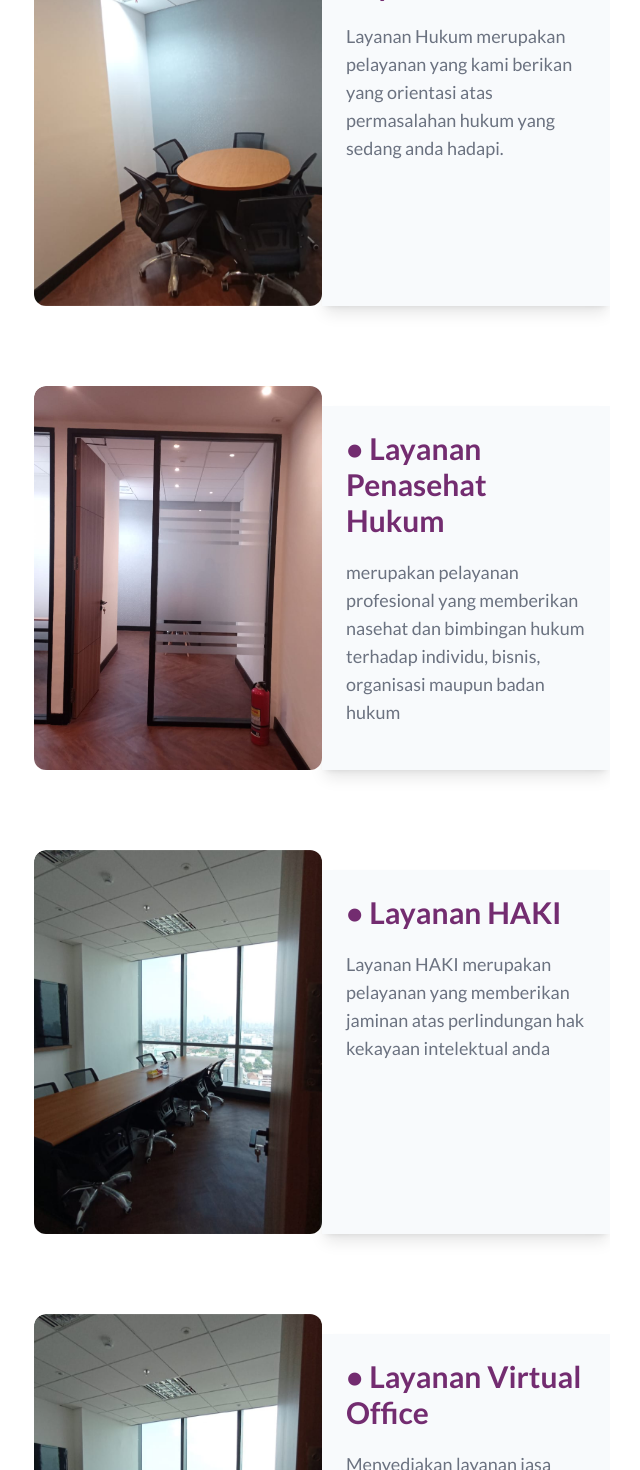
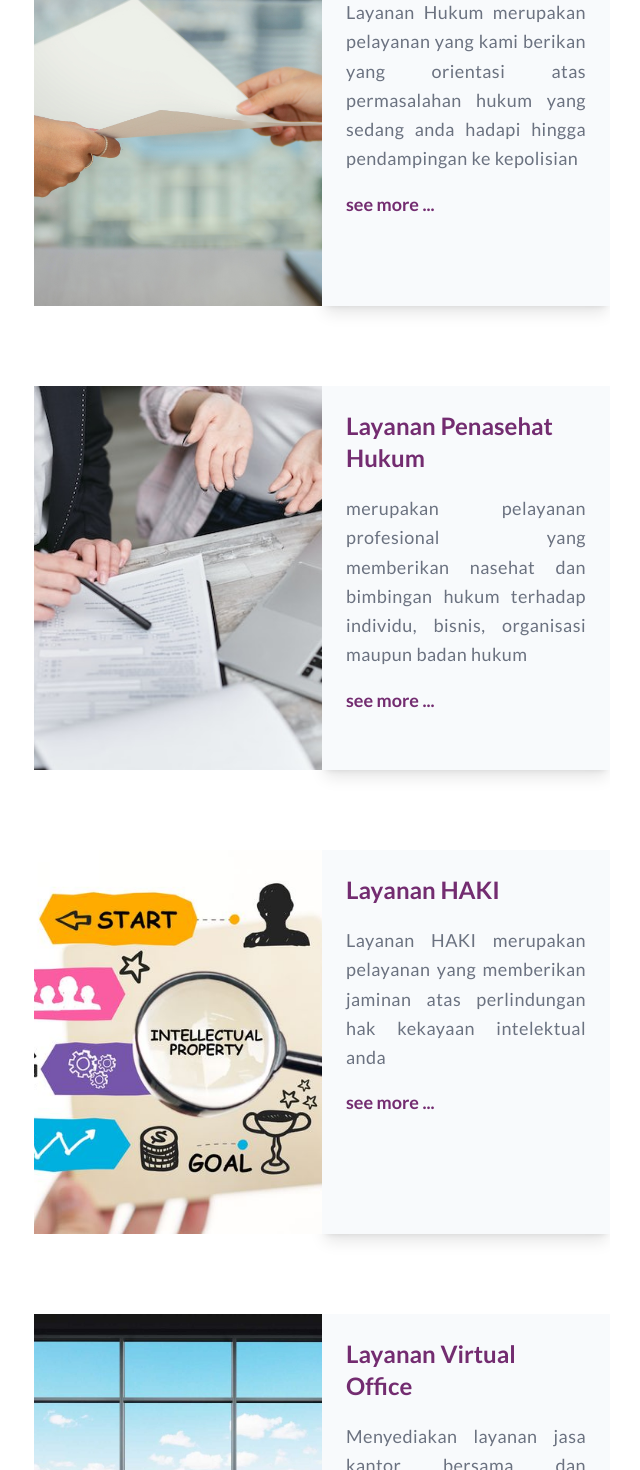
Before and after one commit to m12cksn/mitrasolusiwicaksana, a Next.js app: page /layanan in a window 1280 px wide. Shown: the part 1330-2800 px from the top of the page, without its empty margins (318-958 px from the left). Built offline with nearby package versions, Linux system fonts and the light colour scheme.

Commit message:
revision days h-1 services

```diff
--- a/src/app/kontak/page.jsx
+++ b/src/app/kontak/page.jsx
@@ -18,7 +18,7 @@ const page = () => {
     {
       icons: AiTwotoneMail,
       title: "Melalui Email",
-      desc: "Anda juga bisa mengirimkan email ke cs@voffice.co.id. Kami akan membalas email Anda secepatnya.",
+      desc: "Anda juga bisa mengirimkan email ke mitrasolusiwicaksana@gmail.com Kami akan membalas email Anda secepatnya.",
     },
     {
       icons: AiFillWechat,
--- /dev/null
+++ b/src/app/layanan/haki/page.jsx
@@ -0,0 +1,17 @@
+import Footer from "@/components/Footer";
+import Navbar from "@/components/Navbar";
+import React from "react";
+
+const page = () => {
+  return (
+    <div>
+      <Navbar />
+      <div className="flex w-full h-screen items-center justify-center">
+        <h1>HAKI</h1>
+      </div>
+      <Footer />
+    </div>
+  );
+};
+
+export default page;
--- /dev/null
+++ b/src/app/layanan/layanan_hukum/page.jsx
@@ -0,0 +1,17 @@
+import Footer from "@/components/Footer";
+import Navbar from "@/components/Navbar";
+import React from "react";
+
+const page = () => {
+  return (
+    <div>
+      <Navbar />
+      <div className="flex items-center w-full h-screen justify-center">
+        <h1>Layanan Hukum</h1>
+      </div>
+      <Footer />
+    </div>
+  );
+};
+
+export default page;
--- a/src/app/layanan/page.jsx
+++ b/src/app/layanan/page.jsx
@@ -9,34 +9,40 @@ import Link from "next/link";
 const page = () => {
   const dataCard = [
     {
-      imgUrl: "/imagesmsw/4.png",
+      imgUrl: "/layanan/legalitas-perusahaan.jpg",
       title: "Pendirian Badan Hukum",
-      desc: "Kami menyediakan layanan pendirian dan pengabungan bisnis di Indonesia. ",
+      desc: "Kami menyediakan layanan pendirian dan pengabungan bisnis di Indonesia. yang meliputi Perseroan Terbatas (PT) maupun Commanditaire Vennootschap (CV)",
+      link: "//layanan/pendirian_badan_hukum",
     },
     {
-      imgUrl: "/imagesmsw/3.png",
+      imgUrl: "/layanan/relation.jpg",
       title: "Layanan Hukum ",
-      desc: "Layanan Hukum merupakan pelayanan yang kami berikan yang orientasi atas permasalahan hukum yang sedang anda hadapi.",
+      desc: "Layanan Hukum merupakan pelayanan yang kami berikan yang orientasi atas permasalahan hukum yang sedang anda hadapi hingga pendampingan ke kepolisian",
+      link: "/layanan/layanan_hukum",
     },
     {
-      imgUrl: "/imagesmsw/2.jpg",
-      title: "•	Layanan Penasehat Hukum",
+      imgUrl: "/layanan/penasehat.jpg",
+      title: "Layanan Penasehat Hukum",
       desc: "merupakan pelayanan profesional yang memberikan nasehat dan bimbingan hukum terhadap individu, bisnis, organisasi maupun badan hukum",
+      link: "/layanan/penasehat_hukum",
     },
     {
-      imgUrl: "/imagesmsw/1.png",
-      title: "•	Layanan HAKI",
+      imgUrl: "/layanan/Haki.jpg",
+      title: "Layanan HAKI",
       desc: "Layanan HAKI merupakan pelayanan yang memberikan jaminan atas perlindungan hak kekayaan intelektual anda",
+      link: "/layanan/haki",
     },
     {
-      imgUrl: "/imagesmsw/1.png",
-      title: "•	Layanan Virtual Office",
+      imgUrl: "/layanan/virtual.jpg",
+      title: "	Layanan Virtual Office",
       desc: "Menyediakan layanan jasa kantor bersama dan menawarkan fasilitas ruang perkantoran terlengkap dengan didukung staff profesional dan komunikatif.",
+      link: "/layanan/virtual_office",
     },
     {
-      imgUrl: "/imagesmsw/1.png",
-      title: "•	Layanan Pajak",
+      imgUrl: "/layanan/pajak.jpg",
+      title: "Layanan Pajak",
       desc: "Mitra Solusi Wicaksana menawarkan pelayanan dalam kegiatan laporan Pajak perorangan maupun perusahaan  dalam skala bulanan maupun tahunan.",
+      link: "/layanan/pajak",
     },
   ];
 
@@ -55,18 +61,18 @@ const page = () => {
       />
 
       <div className=" w-full mx-auto ">
-        <div className="mt-5 pb-28 px-3 relative xl:flex xl:flex-wrap z-30 md:container grid mx-auto gap-5 grid-flow-col-1 xl:gap-10 xl:mt-12  place-content-center ">
+        <div className="mt-5 pb-28 px-7 relative  lg:flex lg:flex-wrap z-30 md:container grid mx-auto gap-8 shadow xl:to-blue-300 grid-flow-col-1 xl:gap-10 xl:mt-12  place-content-center ">
           {dataCard.map((data, index) => (
             <div
               key={index}
-              className="max-w-md  xl:max-w-xl md:flex md:max-w-3xl  md:pb-10 rounded-xl    overflow-hidden "
+              className="max-w-md lg:max-w-md sm:max-w-2xl xl:max-w-xl sm:flex md:max-w-3xl lg:block xl:flex md:pb-10 overflow-hidden bg-slate-100 lg:bg-white shadow lg:shadow-none"
             >
               <div
                 // href="https://wa.me/6282210200085?text=Hello%20PT.%20Mitra%20Solusi%20Wicaksana%0A"
-                className="relative md:basis-1/2"
+                className="relative sm:basis-2/5 md:basis-1/2"
               >
                 <Image
-                  className="w-full rounded-xl h-72 md:h-96 object-center object-cover"
+                  className="w-full -xl h-72 md:h-96 object-center object-cover"
                   src={data.imgUrl}
                   width={1000}
                   height={1000}
@@ -74,15 +80,18 @@ const page = () => {
                   priority={true}
                 />
               </div>
-              <div className="py-5 px-2 md:basis-1/2 md:mt-5 md:shadow-lg md:p-6 md:bg-slate-50 ">
-                <Link href="https://wa.me/6282210200085?text=Hello%20PT.%20Mitra%20Solusi%20Wicaksana%0A">
-                  <h5 className="mb-2 md:mb-5 md:text-3xl md:tracking-normal text-2xl font-bold tracking-tight text-primary ">
-                    {data.title}
+              <div className="py-5 px-3 sm:px-6 sm:basis-3/5 md:basis-1/2 md:mt-5 lg:mt-0 md:shadow-lg md:p-6 md:bg-slate-50 ">
+                <h1 className="mb-2 md:mb-5 md:text-3xl lg:text-2xl md:tracking-normal text-2xl font-bold tracking-tight text-primary ">
+                  {data.title}
+                </h1>
+                <p className="text-justify sm:leading-relaxed sm:tracking-wide md:mb-4 font-normal text-lg text-gray-500 ">
+                  {data.desc}
+                </p>
+                <Link href={data.link}>
+                  <h5 className="mb-2 md:mb-5 md:text-3xl md:tracking-normal text-xl mt-3 font-bold tracking-tight text-primary lg:text-lg ">
+                    see more ...
                   </h5>
                 </Link>
-                <p className=" md:mb-4 font-normal md:text-lg text-gray-500 ">
-                  {data.desc}
-                </p>
               </div>
             </div>
           ))}
--- /dev/null
+++ b/src/app/layanan/pajak/page.jsx
@@ -0,0 +1,17 @@
+import Footer from "@/components/Footer";
+import Navbar from "@/components/Navbar";
+import React from "react";
+
+const page = () => {
+  return (
+    <div>
+      <Navbar />
+      <div className="flex items-center w-full h-screen justify-center">
+        <h1>Pajak</h1>
+      </div>
+      <Footer />
+    </div>
+  );
+};
+
+export default page;
--- /dev/null
+++ b/src/app/layanan/penasehat_hukum/page.jsx
@@ -0,0 +1,17 @@
+import Footer from "@/components/Footer";
+import Navbar from "@/components/Navbar";
+import React from "react";
+
+const page = () => {
+  return (
+    <div>
+      <Navbar />
+      <div className="flex items-center w-full h-screen justify-center">
+        <h1>Penasehat Hukum</h1>
+      </div>
+      <Footer />
+    </div>
+  );
+};
+
+export default page;
--- /dev/null
+++ b/src/app/layanan/pendirian_badan_hukum/page.jsx
@@ -0,0 +1,17 @@
+import Footer from "@/components/Footer";
+import Navbar from "@/components/Navbar";
+import React from "react";
+
+const page = () => {
+  return (
+    <div>
+      <Navbar />
+      <div className="flex items-center w-full h-screen justify-center">
+        <h1>Pendirian Badan Usaha</h1>
+      </div>
+      <Footer />
+    </div>
+  );
+};
+
+export default page;
--- /dev/null
+++ b/src/app/layanan/virtual_office/page.jsx
@@ -0,0 +1,17 @@
+import Footer from "@/components/Footer";
+import Navbar from "@/components/Navbar";
+import React from "react";
+
+const page = () => {
+  return (
+    <div>
+      <Navbar />
+      <div className="flex items-center w-full h-screen justify-center">
+        <h1>Virtual Office</h1>
+      </div>
+      <Footer />
+    </div>
+  );
+};
+
+export default page;
```
Also changed, not shown: public/layanan/Penasehat.jpg (renamed from public/layanan/Penasehat Hukum.jpg), public/layanan/virtual.jpg (renamed from public/layanan/virtual office.jpg).
